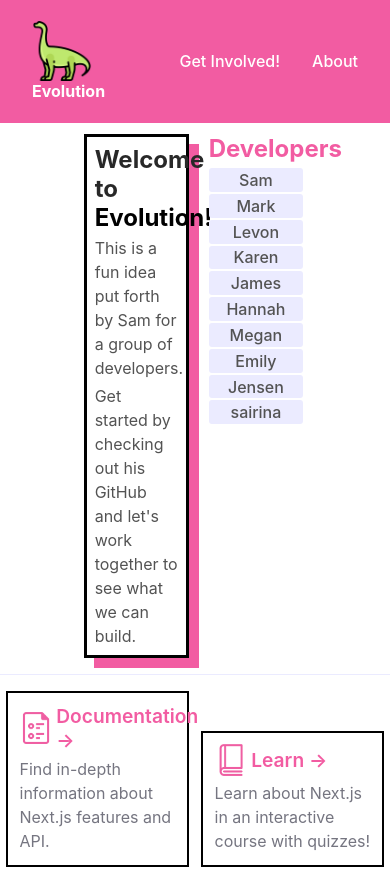
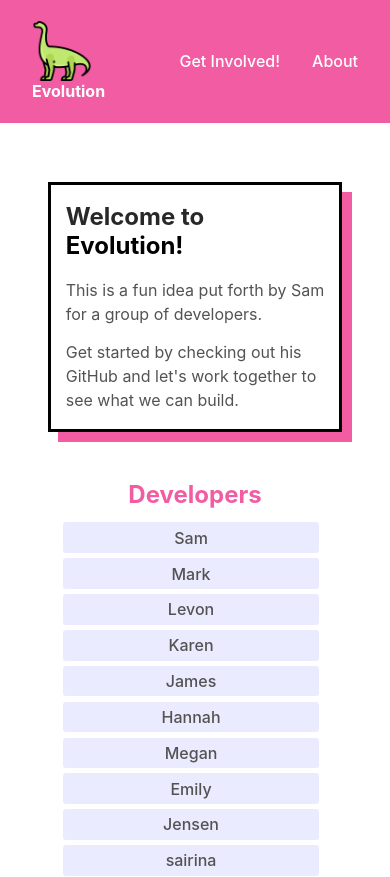
Before and after one commit to SamSamskies/evolution, a Next.js app: page / in a window 390 px wide. Shown: the top 877 px of the page. Built offline with nearby package versions, Linux system fonts and the light colour scheme.

Commit message:
converted header display property from flex to grid and using grid-template-columns created a more mobile friendly relationship between the into component and contributors component (#18)

```diff
--- a/components/css/Contributors.module.css
+++ b/components/css/Contributors.module.css
@@ -1,6 +1,5 @@
 .contributors {
-  width: 25%;
-  margin-right: 0;
+  width: 90%;
 }
 
 .contributors h2 {
@@ -11,10 +10,7 @@
 }
 
 .names {
-  display: flex;
-  flex-direction: column;
-  flex-wrap: wrap;
-  list-style: none;
+  display: grid;
 }
 
 .names a {
--- a/components/css/Header.module.css
+++ b/components/css/Header.module.css
@@ -36,20 +36,22 @@
 }
 
 .header {
-  display: flex;
-  justify-content: center;
-  align-items: flex-start;
+  display: grid;
+  gap: 3em;
+  justify-items: center;
+  grid-template-columns: repeat(auto-fit, minmax(270px, 1fr));
   width: 100%;
-  margin-top: 3%;
+  padding: 3em;
 }
 
 .intro {
   box-sizing: border-box;
-  padding: 2%;
-  width: 27%;
-  margin-right: 5%;
+  padding: 5%;
   border: 3px solid black;
   box-shadow: 10px 10px 0 var(--pink);
+  height: 250px;
+  display: grid;
+  place-items: center;
 }
 
 .intro a:hover {
```
Also changed, not shown: 1 other file (tests, documents, lock files or other folders).
